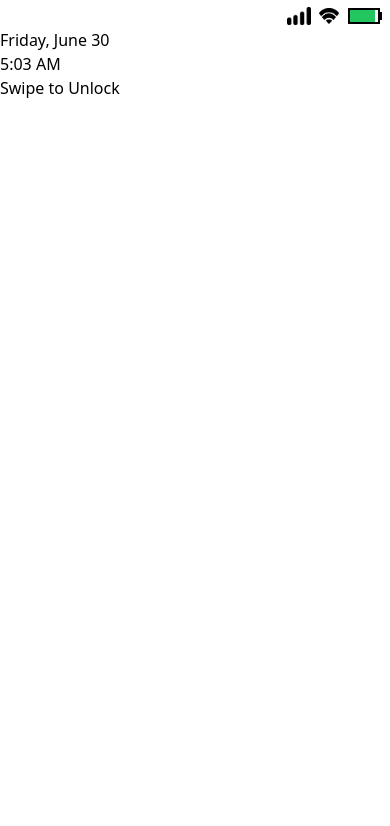
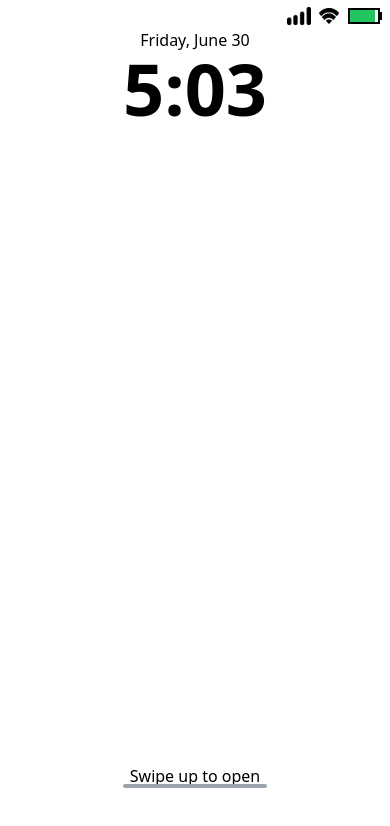
Before and after one commit to jabusir/portfolio, a Next.js app: page / in a window 390 px wide. Shown: the top 826 px of the page. Built offline with nearby package versions, Linux system fonts and the light colour scheme.

Commit message:
Style lockscreen

```diff
--- a/src/components/MobileFolderIcon/index.js
+++ b/src/components/MobileFolderIcon/index.js
@@ -10,49 +10,11 @@ export default function MobileFolderIcon({
   imageSrc,
   openApp,
 }) {
-  const [hasMoved, setHasMoved] = useState(false);
-  const dragOffset = useRef({ x: 0, y: 0 }); // Added reference for drag offset
-
-  const move = useCallback(
-    (e) => {
-      e.preventDefault();
-      setHasMoved(true);
-      const pageX = e.touches[0].pageX;
-      const pageY = e.touches[0].pageY;
-      setPositions(index, [
-        pageY - dragOffset.current.y,
-        pageX - dragOffset.current.x,
-      ]); // Adjust position by dragOffset
-    },
-    [index, setPositions]
-  );
-
-  const handleTouchEnd = (e) => {
-    window.removeEventListener("touchmove", move);
-    window.removeEventListener("touchend", handleTouchEnd);
-    if (hasMoved) {
-      e.preventDefault();
-    }
-    setHasMoved(false);
-  };
-
-  const handleTouchStart = (e) => {
-    setHasMoved(false);
-    const touch = e.touches[0];
-    dragOffset.current = {
-      x: touch.pageX - position[1],
-      y: touch.pageY - position[0],
-    }; // Set dragOffset on touch start
-    window.addEventListener("touchmove", move);
-    window.addEventListener("touchend", handleTouchEnd);
-  };
-
   const handleTouch = () => {
     openApp(title);
   };
   return (
     <div
-      onTouchStart={handleTouchStart}
       className="flex flex-col items-center"
       style={{
         top: `${position[0]}px`,
@@ -70,7 +32,7 @@ export default function MobileFolderIcon({
         height="1000"
         width="1000"
         alt={"Folder"}
-        className="w-24 md:w-52"
+        className="w-20 md:w-52"
         style={{ touchAction: "none" }}
         onClick={handleTouch}
       />
--- a/src/components/MobileHeader/index.js
+++ b/src/components/MobileHeader/index.js
@@ -12,7 +12,6 @@ export default function MobileHeader({ isLockScreen }) {
     const minuteInMilliseconds = 60000;
     const timeToNextMinute =
       minuteInMilliseconds - new Date().getSeconds() * 1000;
-
     const timeoutId = setTimeout(() => {
       setLocalTime(getClientLocalTime());
 
@@ -27,10 +26,11 @@ export default function MobileHeader({ isLockScreen }) {
     // Cleanup function to clear the timeout when the component unmounts
     return () => clearTimeout(timeoutId);
   }, []);
-
   return (
     <section className="flex justify-between pt-1">
-      <div></div>
+      <div>
+        {!isLockScreen && <div className="w-full ml-2">{localTime}</div>}
+      </div>
       <div className="flex items-center w-28 justify-evenly">
         <Image
           alt="signal"
@@ -47,8 +47,6 @@ export default function MobileHeader({ isLockScreen }) {
           className="h-4 w-5"
         />
 
-        {!isLockScreen && <div className="w-full">{localTime}</div>}
-
         <BatteryStatus />
       </div>
     </section>
--- a/src/components/MobileLockScreen/index.js
+++ b/src/components/MobileLockScreen/index.js
@@ -63,14 +63,23 @@ export default function MobileLockScreen({ unlock }) {
   return (
     <>
       <MobileHeader isLockScreen={true} />
+      <div className="flex items-center flex-col justify-between h-[90vh]">
+        <div className="flex flex-col items-center">
           <div>{localDate}</div>
-      <div>{localTime}</div>
+          <div className="text-7xl font-bold">{localTime}</div>
+        </div>
+
         <div
+          className="flex flex-col items-center"
           ref={swipeRef}
           onTouchStart={handleTouchStart}
           onTouchEnd={handleTouchEnd}
         >
-        Swipe to Unlock
+          <div className="relative text-center w-screen flex flex-col items-center">
+            Swipe up to open
+            <div className="absolute bottom-0 h-1 w-36 mt-3 bg-gray-400 rounded-full"></div>
+          </div>
+        </div>
       </div>
     </>
   );
--- a/src/util/localTime.js
+++ b/src/util/localTime.js
@@ -1,5 +1,10 @@
 export default function getClientLocalTime() {
   const clientDate = new Date();
-  const options = { hour: "numeric", minute: "numeric" };
-  return clientDate.toLocaleTimeString("en-US", options);
+  const options = { hour: "numeric", minute: "numeric", hour12: true };
+  let timeString = clientDate.toLocaleTimeString("en-US", options);
+
+  // Removing the AM/PM from the time string
+  timeString = timeString.replace(/\s?[APap][mM]$/, "");
+
+  return timeString;
 }
```
Lines whose indentation alone changed are shown as unchanged.
